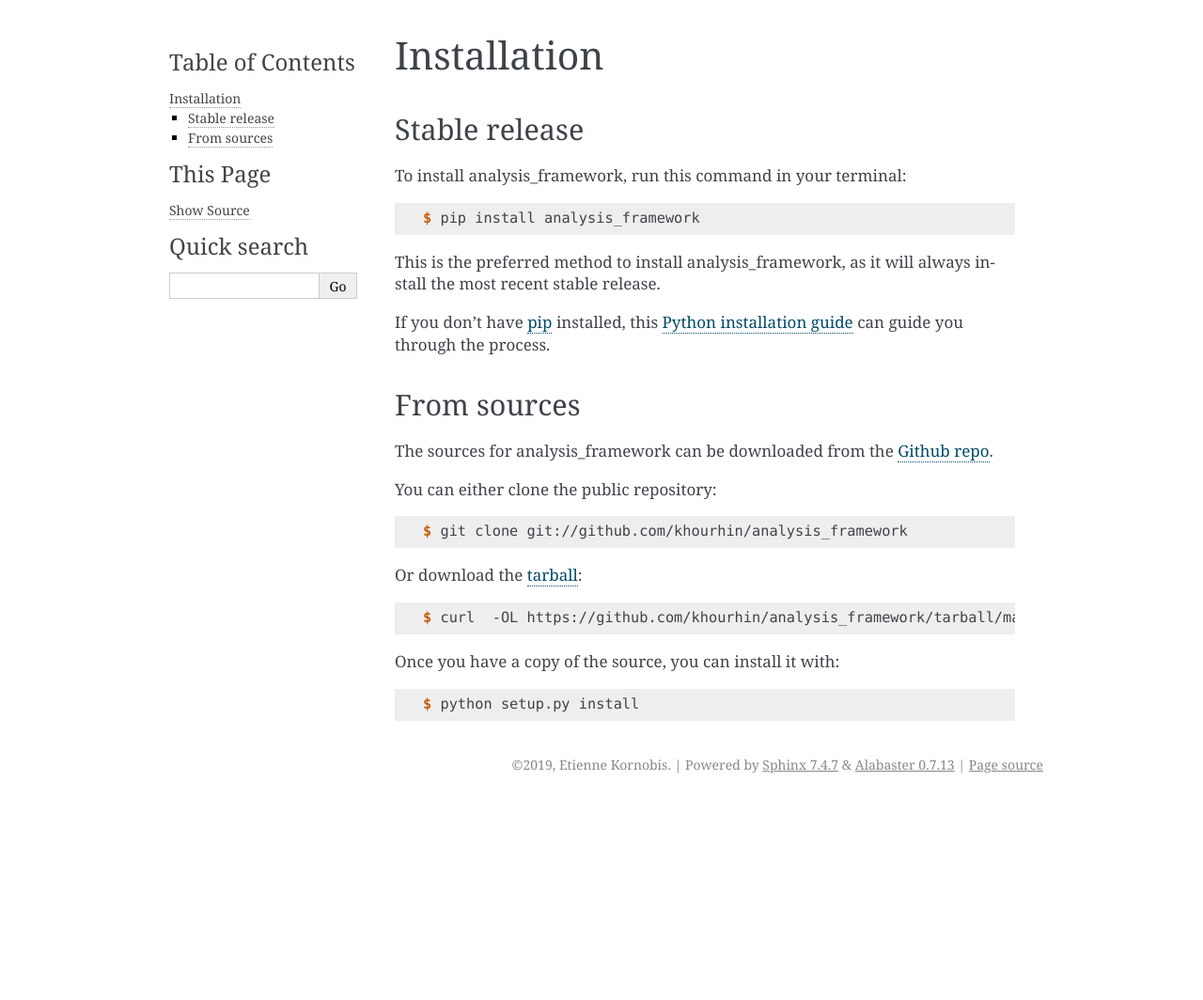
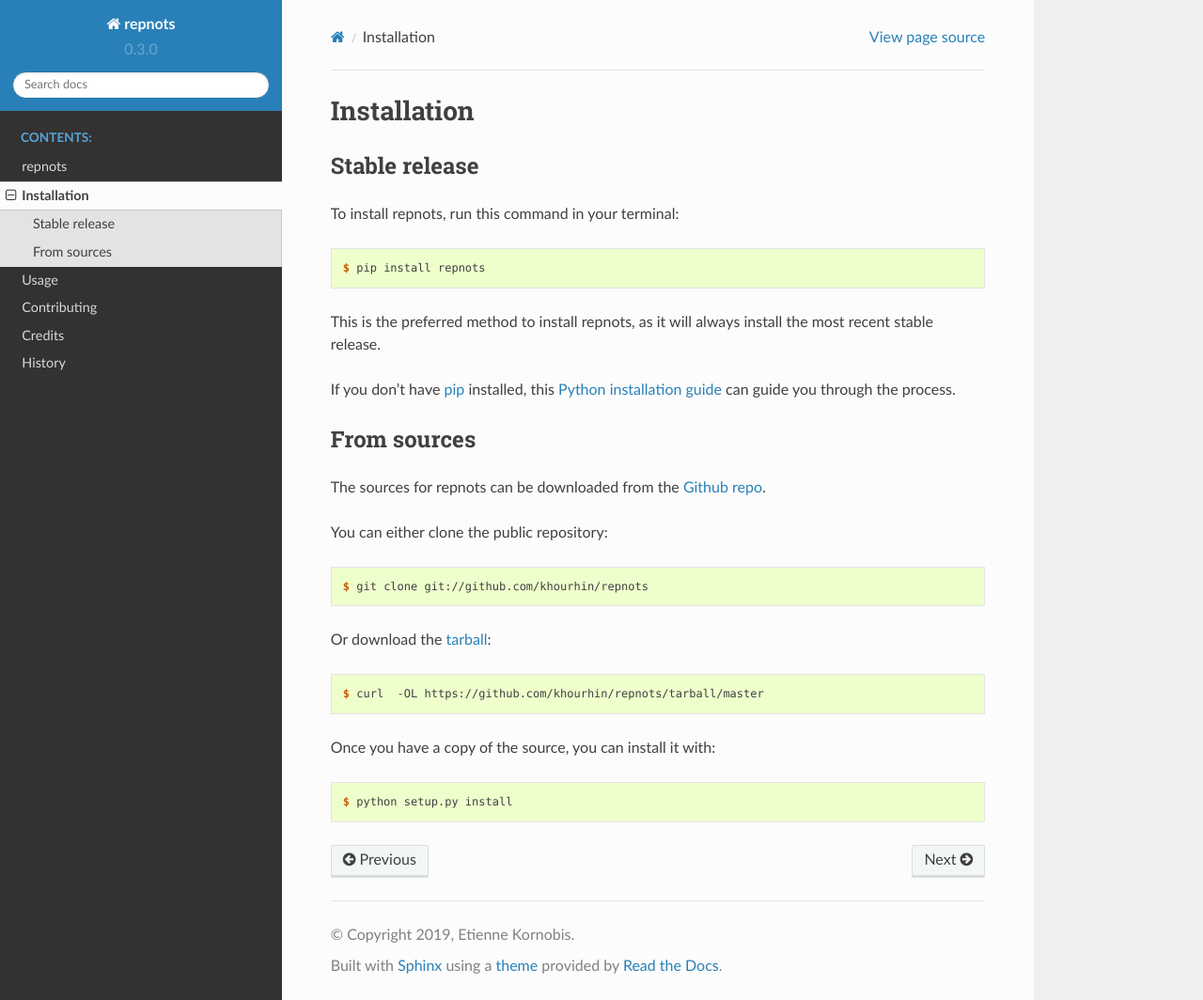
Before and after one commit to khourhin/repnots, a Sphinx documentation site: the page built from docs/installation.rst, in a window 1280 px wide and 1064 px high. Shown: the whole window at 94% size. Built offline with Sphinx 7.4.7 and the Read the Docs theme 2.0.0, drawn with Linux system fonts in a browser that asks for light colours; pages that are not in the unit, such as notebooks, are missing from menus; the version number is read from the project's files by our own code.

Commit message:
Merge renaming branch

```diff
--- a/README.org
+++ b/README.org
@@ -53,10 +53,10 @@ PB: Reproducibility / Claritity interface.
 
       > Fixed with AUR, check [[file:~/org/my_manual.org::*Install]]
 
-*** TODO Add first documentation :0.4:
+*** TODO Use CookieCutter and add first documentation :0.4:
     SCHEDULED: <2019-07-04 Thu>
 
-    Using sphinx
+    Using CookieCutter and Sphinx
 
 *** TODO Add preliminary tests
     SCHEDULED: <2019-07-04 Thu>
--- a/docs/conf.py
+++ b/docs/conf.py
@@ -1,7 +1,7 @@
 #!/usr/bin/env python
 # -*- coding: utf-8 -*-
 #
-# analysis_framework documentation build configuration file, created by
+# repnots documentation build configuration file, created by
 # sphinx-quickstart on Fri Jun  9 13:47:02 2017.
 #
 # This file is execfile()d with the current directory set to its
@@ -20,9 +20,10 @@
 #
 import os
 import sys
-sys.path.insert(0, os.path.abspath('..'))
 
-import analysis_framework
+sys.path.insert(0, os.path.abspath(".."))
+
+import repnots
 
 # -- General configuration ---------------------------------------------
 
@@ -32,22 +33,22 @@ import analysis_framework
 
 # Add any Sphinx extension module names here, as strings. They can be
 # extensions coming with Sphinx (named 'sphinx.ext.*') or your custom ones.
-extensions = ['sphinx.ext.autodoc', 'sphinx.ext.viewcode']
+extensions = ["sphinx.ext.autodoc", "sphinx.ext.viewcode"]
 
 # Add any paths that contain templates here, relative to this directory.
-templates_path = ['_templates']
+templates_path = ["_templates"]
 
 # The suffix(es) of source filenames.
 # You can specify multiple suffix as a list of string:
 #
 # source_suffix = ['.rst', '.md']
-source_suffix = '.rst'
+source_suffix = ".rst"
 
 # The master toctree document.
-master_doc = 'index'
+master_doc = "index"
 
 # General information about the project.
-project = u'analysis_framework'
+project = u"repnots"
 copyright = u"2019, Etienne Kornobis"
 author = u"Etienne Kornobis"
 
@@ -56,9 +57,10 @@ author = u"Etienne Kornobis"
 # the built documents.
 #
 # The short X.Y version.
-version = analysis_framework.__version__
+
+version = repnots.__version__
 # The full version, including alpha/beta/rc tags.
-release = analysis_framework.__version__
+release = repnots.__version__
 
 # The language for content autogenerated by Sphinx. Refer to documentation
 # for a list of supported languages.
@@ -70,10 +72,10 @@ language = None
 # List of patterns, relative to source directory, that match files and
 # directories to ignore when looking for source files.
 # This patterns also effect to html_static_path and html_extra_path
-exclude_patterns = ['_build', 'Thumbs.db', '.DS_Store']
+exclude_patterns = ["_build", "Thumbs.db", ".DS_Store"]
 
 # The name of the Pygments (syntax highlighting) style to use.
-pygments_style = 'sphinx'
+pygments_style = "sphinx"
 
 # If true, `todo` and `todoList` produce output, else they produce nothing.
 todo_include_todos = False
@@ -84,7 +86,7 @@ todo_include_todos = False
 # The theme to use for HTML and HTML Help pages.  See the documentation for
 # a list of builtin themes.
 #
-html_theme = 'alabaster'
+html_theme = "sphinx_rtd_theme"
 
 # Theme options are theme-specific and customize the look and feel of a
 # theme further.  For a list of options available for each theme, see the
@@ -95,13 +97,13 @@ html_theme = 'alabaster'
 # Add any paths that contain custom static files (such as style sheets) here,
 # relative to this directory. They are copied after the builtin static files,
 # so a file named "default.css" will overwrite the builtin "default.css".
-html_static_path = ['_static']
+html_static_path = ["_static"]
 
 
 # -- Options for HTMLHelp output ---------------------------------------
 
 # Output file base name for HTML help builder.
-htmlhelp_basename = 'analysis_frameworkdoc'
+htmlhelp_basename = "repnotsdoc"
 
 
 # -- Options for LaTeX output ------------------------------------------
@@ -110,15 +112,12 @@ latex_elements = {
     # The paper size ('letterpaper' or 'a4paper').
     #
     # 'papersize': 'letterpaper',
-
     # The font size ('10pt', '11pt' or '12pt').
     #
     # 'pointsize': '10pt',
-
     # Additional stuff for the LaTeX preamble.
     #
     # 'preamble': '',
-
     # Latex figure (float) alignment
     #
     # 'figure_align': 'htbp',
@@ -128,9 +127,7 @@ latex_elements = {
 # (source start file, target name, title, author, documentclass
 # [howto, manual, or own class]).
 latex_documents = [
-    (master_doc, 'analysis_framework.tex',
-     u'analysis_framework Documentation',
-     u'Etienne Kornobis', 'manual'),
+    (master_doc, "repnots.tex", u"repnots Documentation", u"Etienne Kornobis", "manual")
 ]
 
 
@@ -138,11 +135,7 @@ latex_documents = [
 
 # One entry per manual page. List of tuples
 # (source start file, name, description, authors, manual section).
-man_pages = [
-    (master_doc, 'analysis_framework',
-     u'analysis_framework Documentation',
-     [author], 1)
-]
+man_pages = [(master_doc, "repnots", u"repnots Documentation", [author], 1)]
 
 
 # -- Options for Texinfo output ----------------------------------------
@@ -151,10 +144,13 @@ man_pages = [
 # (source start file, target name, title, author,
 #  dir menu entry, description, category)
 texinfo_documents = [
-    (master_doc, 'analysis_framework',
-     u'analysis_framework Documentation',
-     author,
-     'analysis_framework',
-     'One line description of project.',
-     'Miscellaneous'),
+    (
+        master_doc,
+        "repnots",
+        u"repnots Documentation",
+        author,
+        "repnots",
+        "One line description of project.",
+        "Miscellaneous",
+    )
 ]
--- a/docs/index.rst
+++ b/docs/index.rst
@@ -1,5 +1,6 @@
-Welcome to analysis_framework's documentation!
-======================================
+===================================
+Welcome to repnots's documentation!
+===================================
 
 .. toctree::
    :maxdepth: 2
--- a/docs/installation.rst
+++ b/docs/installation.rst
@@ -8,13 +8,13 @@ Installation
 Stable release
 --------------
 
-To install analysis_framework, run this command in your terminal:
+To install repnots, run this command in your terminal:
 
 .. code-block:: console
 
-    $ pip install analysis_framework
+    $ pip install repnots
 
-This is the preferred method to install analysis_framework, as it will always install the most recent stable release.
+This is the preferred method to install repnots, as it will always install the most recent stable release.
 
 If you don't have `pip`_ installed, this `Python installation guide`_ can guide
 you through the process.
@@ -26,19 +26,19 @@ you through the process.
 From sources
 ------------
 
-The sources for analysis_framework can be downloaded from the `Github repo`_.
+The sources for repnots can be downloaded from the `Github repo`_.
 
 You can either clone the public repository:
 
 .. code-block:: console
 
-    $ git clone git://github.com/khourhin/analysis_framework
+    $ git clone git://github.com/khourhin/repnots
 
 Or download the `tarball`_:
 
 .. code-block:: console
 
-    $ curl  -OL https://github.com/khourhin/analysis_framework/tarball/master
+    $ curl  -OL https://github.com/khourhin/repnots/tarball/master
 
 Once you have a copy of the source, you can install it with:
 
@@ -47,5 +47,5 @@ Once you have a copy of the source, you can install it with:
     $ python setup.py install
 
 
-.. _Github repo: https://github.com/khourhin/analysis_framework
-.. _tarball: https://github.com/khourhin/analysis_framework/tarball/master
+.. _Github repo: https://github.com/khourhin/repnots
+.. _tarball: https://github.com/khourhin/repnots/tarball/master
--- a/docs/usage.rst
+++ b/docs/usage.rst
@@ -2,6 +2,6 @@
 Usage
 =====
 
-To use analysis_framework in a project::
+To use repnots in a project::
 
-    import analysis_framework
+    import repnots
--- a/setup.cfg
+++ b/setup.cfg
@@ -7,7 +7,7 @@ tag = True
 search = version='{current_version}'
 replace = version='{new_version}'
 
-[bumpversion:file:analysis_framework/__init__.py]
+[bumpversion:file:repnots/__init__.py]
 search = __version__ = '{current_version}'
 replace = __version__ = '{new_version}'
 
```
Also changed, not shown: CONTRIBUTING.rst (+12 -12 lines), README.rst (+21 -90 lines), setup.py (+27 -24 lines), .github/ISSUE_TEMPLATE.md, .travis.yml, 4 other files.
